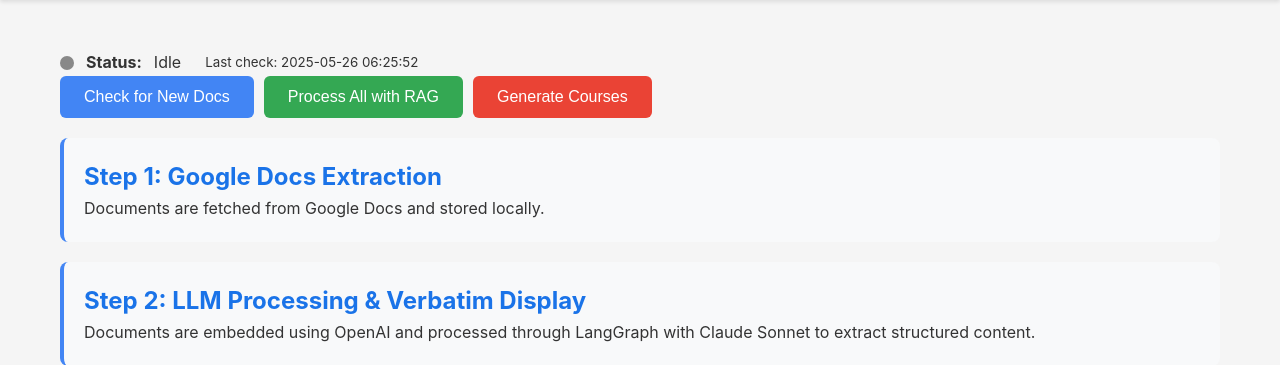
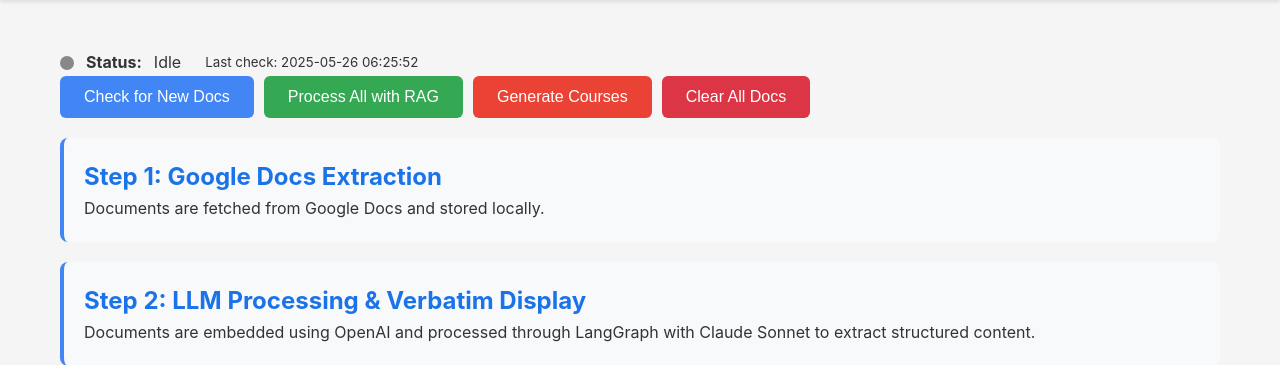
Before and after one commit to woodhk/fluentpro-backend, a Django app: page / in a window 1280 px wide. Shown: the part 131-496 px from the top of the page. Run offline with Django 5.2, Linux system fonts and the light colour scheme; data comes from the database, SQL or seed files in the repository; data that the repository does not hold is empty; parts of the project's set-up code (start-up, migrations or seed data) failed here and were passed over.

Commit message:
Add API endpoint to clear all documents from memory and update UI with corresponding button. Adjust Celery schedule to check for new documents every 5 hours.

```diff
--- a/course/templates/course/home.html
+++ b/course/templates/course/home.html
@@ -27,6 +27,9 @@
         <button id="generateCoursesBtn" class="btn btn-tertiary" onclick="generateCourses()">
           Generate Courses
        </button>
+        <button id="clearDocsBtn" class="btn btn-danger" onclick="clearAllDocs()">
+            Clear All Docs
+        </button>
         <div class="loading-spinner" id="loadingSpinner"></div>
     </div>
 </div>
@@ -168,12 +171,21 @@
     .document-card.processed {
         border-left: 4px solid #4caf50;
     }
+
     .btn-tertiary {
-    background-color: #ea4335;
+        background-color: #ea4335;
     }
 
     .btn-tertiary:hover {
         background-color: #d33b2c;
+    }
+
+    .btn-danger {
+        background-color: #dc3545;
+    }
+
+    .btn-danger:hover {
+        background-color: #c82333;
     }
 
     .workflow-details {
@@ -365,5 +377,41 @@
         spinner.style.display = 'none';
     }
 }
+    async function clearAllDocs() {
+        if (!confirm('Are you sure you want to delete ALL documents from memory? This action cannot be undone.')) {
+            return;
+        }
+
+        const btn = document.getElementById('clearDocsBtn');
+        const spinner = document.getElementById('loadingSpinner');
+
+        btn.disabled = true;
+        spinner.style.display = 'inline-block';
+
+        try {
+            const response = await fetch('/api/clear-docs/', {
+                method: 'POST',
+                headers: {
+                    'X-CSRFToken': getCSRFToken(),
+                    'Content-Type': 'application/json'
+                }
+            });
+
+            const data = await response.json();
+
+            if (response.ok) {
+                alert(data.message);
+                window.location.reload();
+            } else {
+                alert('Error clearing documents: ' + data.message);
+            }
+        } catch (error) {
+            console.error('Error:', error);
+            alert('Error clearing documents');
+        } finally {
+            btn.disabled = false;
+            spinner.style.display = 'none';
+        }
+    }
 </script>
 {% endblock %}
--- a/course/urls.py
+++ b/course/urls.py
@@ -13,6 +13,7 @@ urlpatterns = [
     path('api/process-rag/', views.process_documents_rag, name='process_documents_rag'),
     path('api/generate-courses/', views.generate_courses, name='generate_courses'),
     path('api/export-courses/', views.export_courses, name='export_courses'),
+    path('api/clear-docs/', views.clear_docs, name='clear_docs'),
     path('api/status/', views.get_status, name='get_status'),
     path('api/documents/', views.get_documents, name='get_documents'),
     path('api/generation-progress/<int:document_id>/', views.get_generation_progress, name='get_generation_progress'),
--- a/course/views.py
+++ b/course/views.py
@@ -216,3 +216,37 @@ def get_generation_progress(request, document_id):
             'current_step': '',
             'error_message': ''
         })
+
+@require_http_methods(["POST"])
+def clear_docs(request):
+    """API endpoint to clear all documents from memory"""
+    try:
+        # Count documents before deletion
+        doc_count = GoogleDocument.objects.count()
+
+        # Delete all documents (this will cascade to related objects)
+        GoogleDocument.objects.all().delete()
+
+        # Reset processing status
+        try:
+            status = ProcessingStatus.objects.get(pk=1)
+            status.status = 'idle'
+            status.message = f'Cleared {doc_count} documents from memory'
+            status.current_stage = ''
+            status.save()
+        except ProcessingStatus.DoesNotExist:
+            ProcessingStatus.objects.create(
+                pk=1,
+                status='idle',
+                message=f'Cleared {doc_count} documents from memory'
+            )
+
+        return JsonResponse({
+            'status': 'success',
+            'message': f'Successfully cleared {doc_count} documents from memory'
+        })
+    except Exception as e:
+        return JsonResponse({
+            'status': 'error',
+            'message': str(e)
+        }, status=500)
--- a/fluentpro/settings.py
+++ b/fluentpro/settings.py
@@ -151,9 +151,9 @@ GOOGLE_DOCS_SCOPES = ['https://www.googleapis.com/auth/documents.readonly',
                        'https://www.googleapis.com/auth/drive.readonly']
 
 CELERY_BEAT_SCHEDULE = {
-    'check-new-docs-every-5-minutes': {
+    'check-new-docs-every-5-hours': {
         'task': 'course.tasks.check_for_new_docs',
-        'schedule': crontab(minute='*/5'),  # Every 5 minutes
+        'schedule': crontab(minute=0, hour='*/5'),  # Every 5 hours
     },
 }
 
```
Also changed, not shown: 1 other file.
